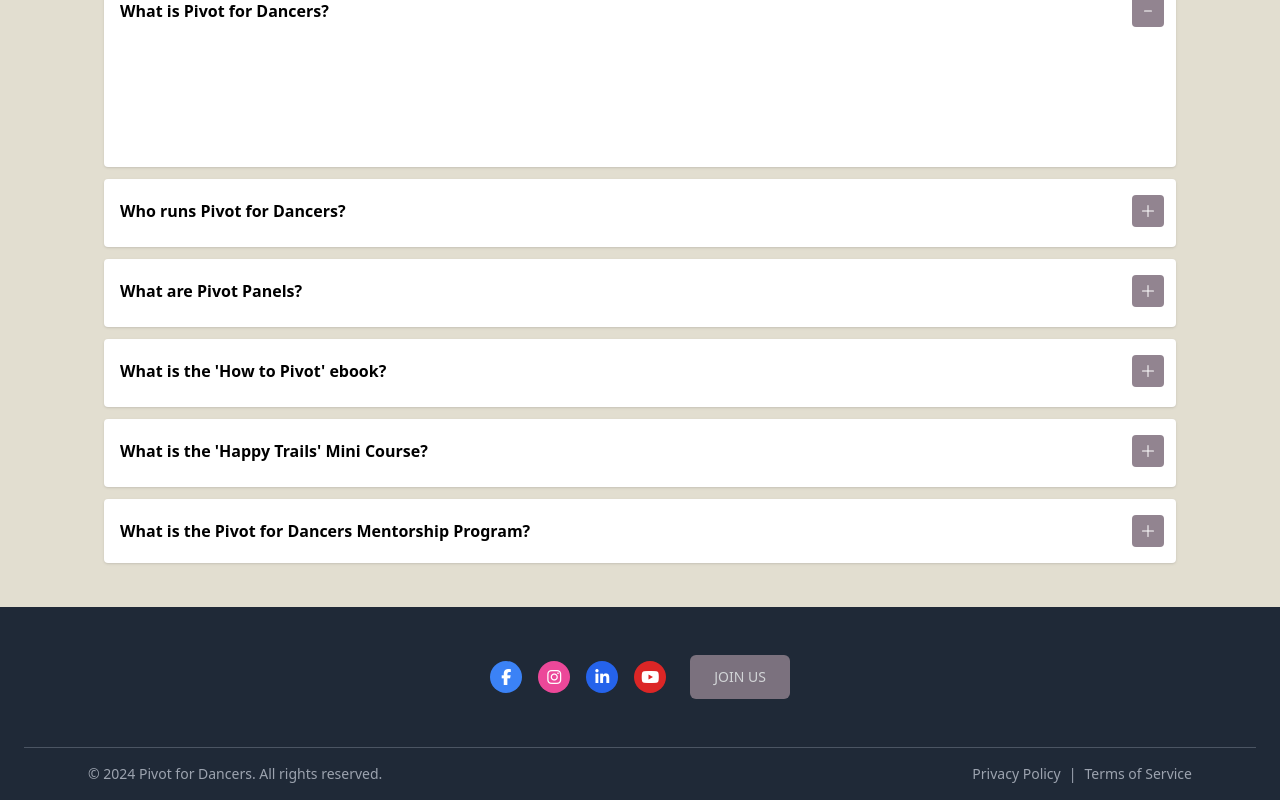
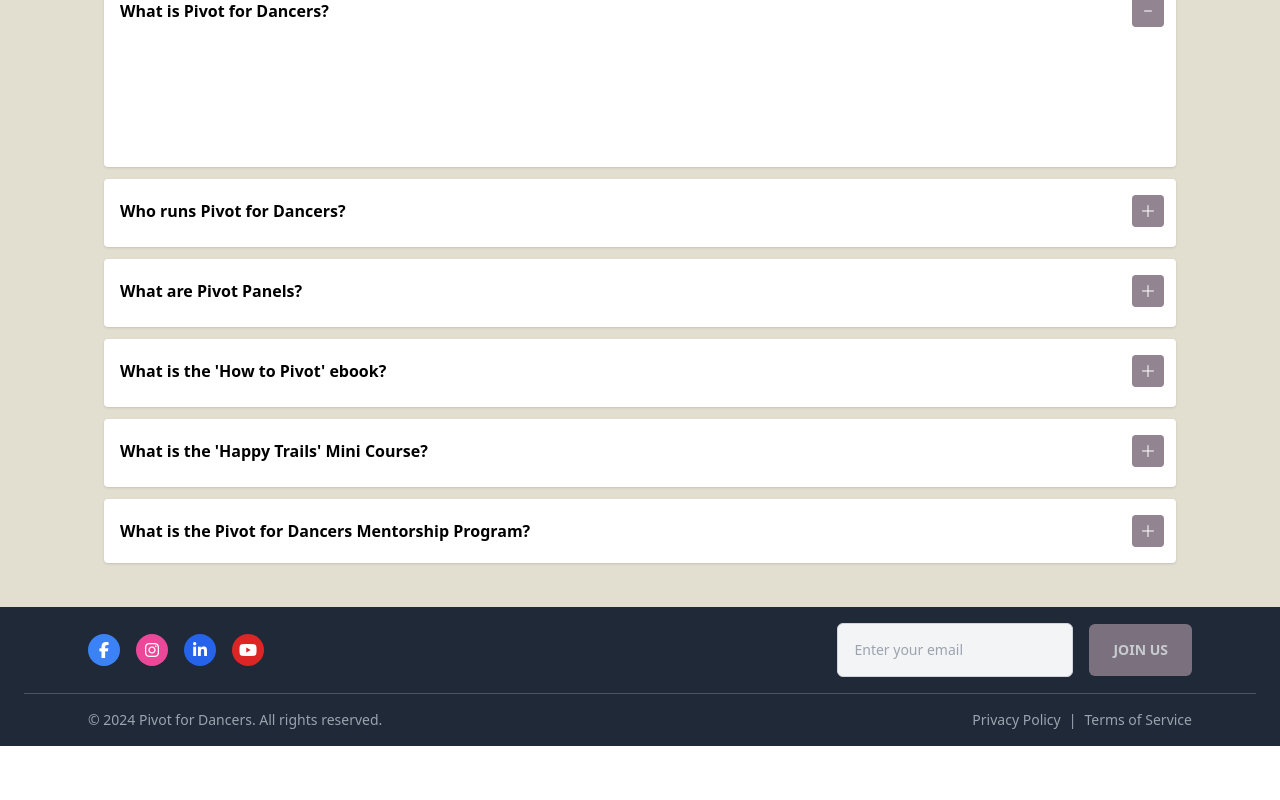
Before and after one commit to IsaacCavallaro/pivot-for-dancers, a React (Create React App) app: page / in a window 1280 px wide. Shown: the part 4128-4928 px from the top of the page. After the commit the page ends 4874 px from the top, so only its background shows below. Built offline with nearby package versions, Linux system fonts and the light colour scheme; a web font is replaced by a local one.

Commit message:
More footer layout updates

```diff
--- a/src/components/Footer.tsx
+++ b/src/components/Footer.tsx
@@ -1,17 +1,52 @@
-import React from 'react';
+import React, { useState } from 'react';
 
 const Footer: React.FC = () => {
   const iconSize = 'h-8 w-8'; // for social media
   const socialMediaIconClass = `text-white p-2 rounded-full flex items-center justify-center ${iconSize} transition-transform transform hover:scale-110`;
-  const signUpUrl = 'https://mailchi.mp/2129c6018f7d/pivot-for-dancers-email-sign-up';
-  const joinUsClassName = 'px-6 py-3 text-sm rounded-md bg-purple-gray text-white opacity-80 hover:opacity-100 hover:bg-purple-gray';
+  const buttonClass = `
+    px-6 py-4
+    text-sm font-semibold
+    text-gray-100
+    bg-purple-gray
+    rounded-md
+    hover:bg-purple-gray
+    opacity-80 hover:opacity-100
+    w-full md:w-auto
+  `.trim();
+  const footerInputClass = `
+    px-4 py-4
+    text-sm text-gray-900
+    placeholder-gray-400
+    bg-gray-100
+    border border-gray-300
+    rounded-md
+    dark:text-gray-400
+    dark:placeholder-gray-400
+    dark:bg-gray-700
+    dark:border-gray-700
+    w-full md:w-auto
+    w-full md:w-96
+  `.trim();
+
+  const [email, setEmail] = useState('');
+
+  const handleEmailChange = (event: React.ChangeEvent<HTMLInputElement>) => {
+    setEmail(event.target.value);
+  };
+
+  const handleSubmit = (event: React.FormEvent<HTMLFormElement>) => {
+    event.preventDefault();
+    window.location.href = `https://pivotfordancers.us19.list-manage.com/subscribe/post?u=be8fecbf3f1babc7628da411c&amp;id=e5d51bd2a0&amp;f_id=00c396e4f0&EMAIL=${encodeURIComponent(
+      email
+    )}`;
+  };
 
   return (
     <footer className="bg-gray-800 text-white">
       {/* Top Section */}
-      <div className="max-w-6xl mx-auto px-6 py-12 flex flex-col items-center space-y-8 md:flex-row md:space-y-0 md:space-x-6 md:justify-center md:items-center">
+      <div className="max-w-6xl mx-auto px-6 py-4 flex flex-col items-center md:flex-row md:justify-between">
         {/* Social Media Links */}
-        <div className="flex space-x-4">
+        <div className="flex flex-row space-x-4 items-center pb-4 sm:pb-0">
           <a
             href="https://www.facebook.com/pivotfordancers/"
             className={`${socialMediaIconClass} bg-blue-500 hover:bg-blue-400`}
@@ -50,18 +85,26 @@ const Footer: React.FC = () => {
           </a>
         </div>
 
-        {/* Join Us Button */}
-        <a
-          href={signUpUrl}
-          className={joinUsClassName}
-          target="_blank"
-          rel="noopener noreferrer"
+        {/* Join Us Form */}
+        <form
+          onSubmit={handleSubmit}
+          className="flex flex-col md:flex-row items-center md:space-x-4 space-y-4 md:space-y-0 w-full md:w-auto"
         >
-          JOIN US
-        </a>
+          <input
+            type="email"
+            placeholder="Enter your email"
+            value={email}
+            onChange={handleEmailChange}
+            className={`${footerInputClass}`}
+          />
+
+          <button type="submit" className={`${buttonClass} max-w-md`}>
+            JOIN US
+          </button>
+        </form>
       </div>
 
-      {/* Border divder */}
+      {/* Border Divider */}
       <div className="border-t border-gray-600 mx-6"></div>
 
       {/* Bottom Section */}
```
